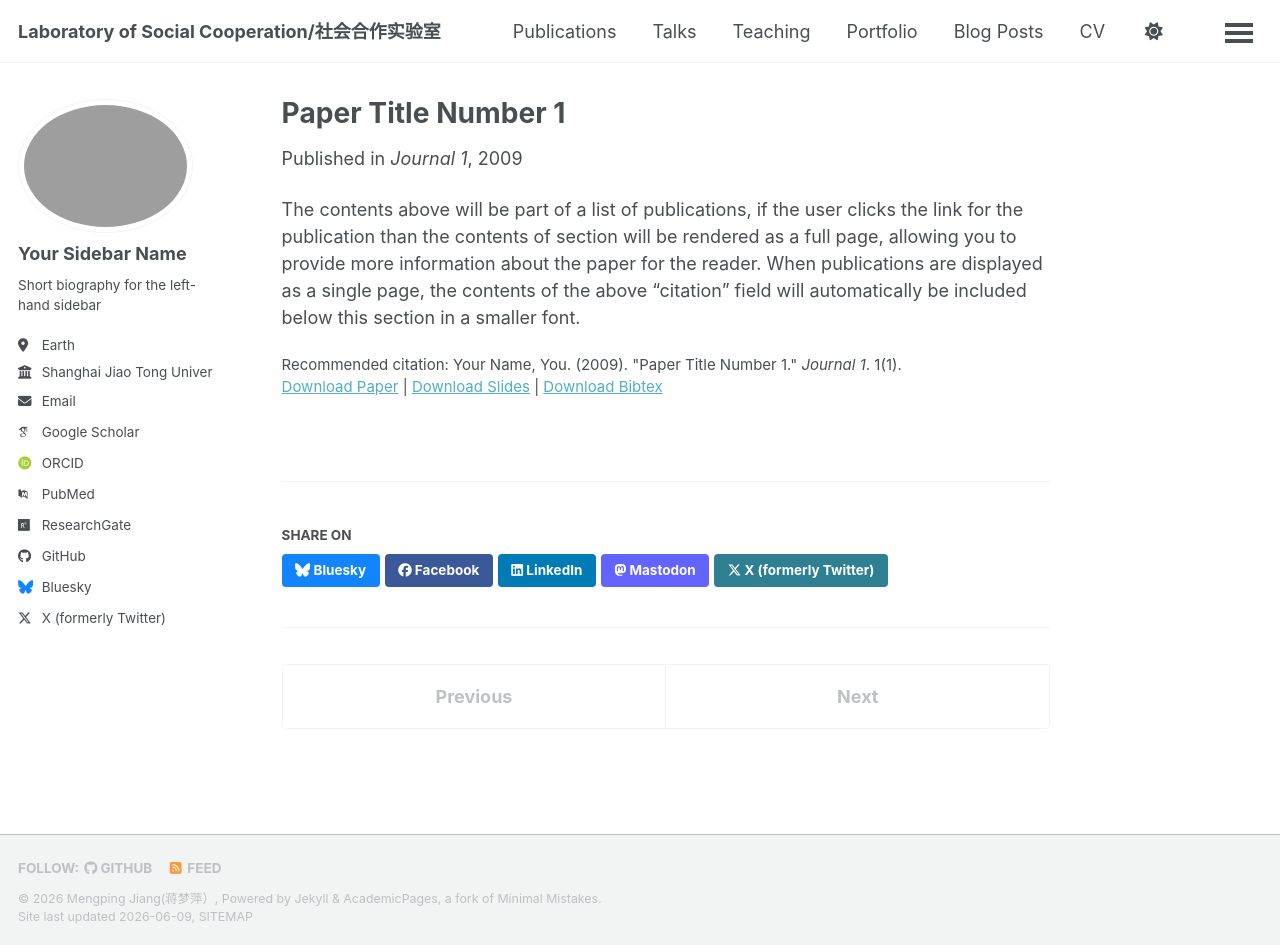
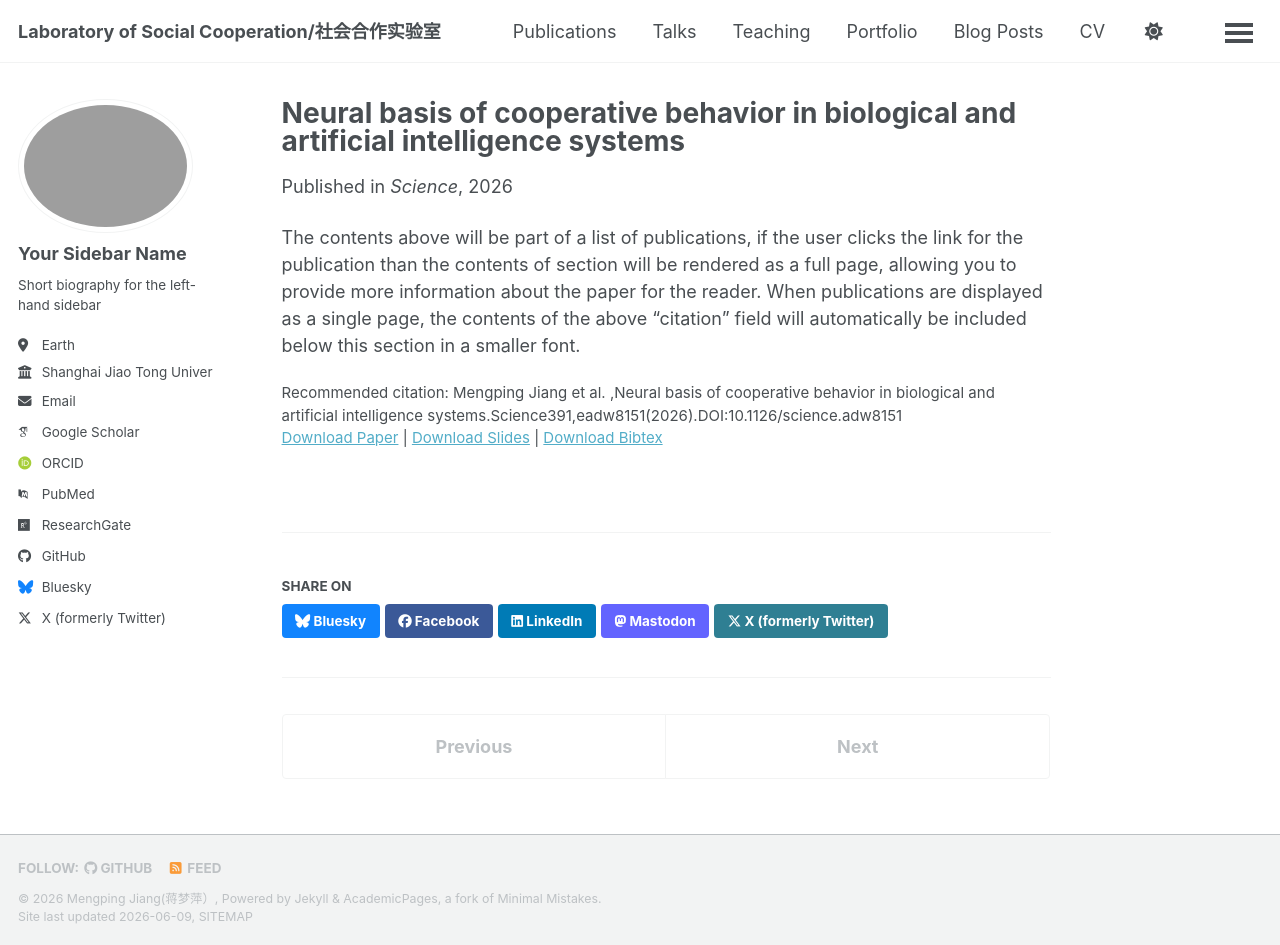
Before and after one commit to MengpingJiang/mengpingjiang.github.io, a Jekyll site: the page built from _publications/2009-10-01-paper-title-number-1.md, in a window 1280 px wide and 945 px high. Built offline with Jekyll 4.4.1, drawn with Linux system fonts in a browser that asks for light colours; some web fonts are replaced; a script bundle is joined from its source files by our own code; library files that are not in the unit come from our copies.

Commit message:
Update 2009-10-01-paper-title-number-1.md

```diff
--- a/_publications/2009-10-01-paper-title-number-1.md
+++ b/_publications/2009-10-01-paper-title-number-1.md
@@ -1,14 +1,14 @@
 ---
-title: "Paper Title Number 1"
+title: "Neural basis of cooperative behavior in biological and artificial intelligence systems"
 collection: publications
 category: manuscripts
 permalink: /publication/2009-10-01-paper-title-number-1
 excerpt: 'This paper is about the number 1. The number 2 is left for future work.'
-date: 2009-10-01
-venue: 'Journal 1'
+date: 2026-01-01
+venue: 'Science'
 slidesurl: 'https://academicpages.github.io/files/slides1.pdf'
-paperurl: 'https://academicpages.github.io/files/paper1.pdf'
+paperurl: 'https://www.science.org/doi/epdf/10.1126/science.adw8151'
 bibtexurl: 'https://academicpages.github.io/files/bibtex1.bib'
-citation: 'Your Name, You. (2009). &quot;Paper Title Number 1.&quot; <i>Journal 1</i>. 1(1).'
+citation: 'Mengping Jiang et al. ,Neural basis of cooperative behavior in biological and artificial intelligence systems.Science391,eadw8151(2026).DOI:10.1126/science.adw8151'
 ---
 The contents above will be part of a list of publications, if the user clicks the link for the publication than the contents of section will be rendered as a full page, allowing you to provide more information about the paper for the reader. When publications are displayed as a single page, the contents of the above "citation" field will automatically be included below this section in a smaller font.
```
